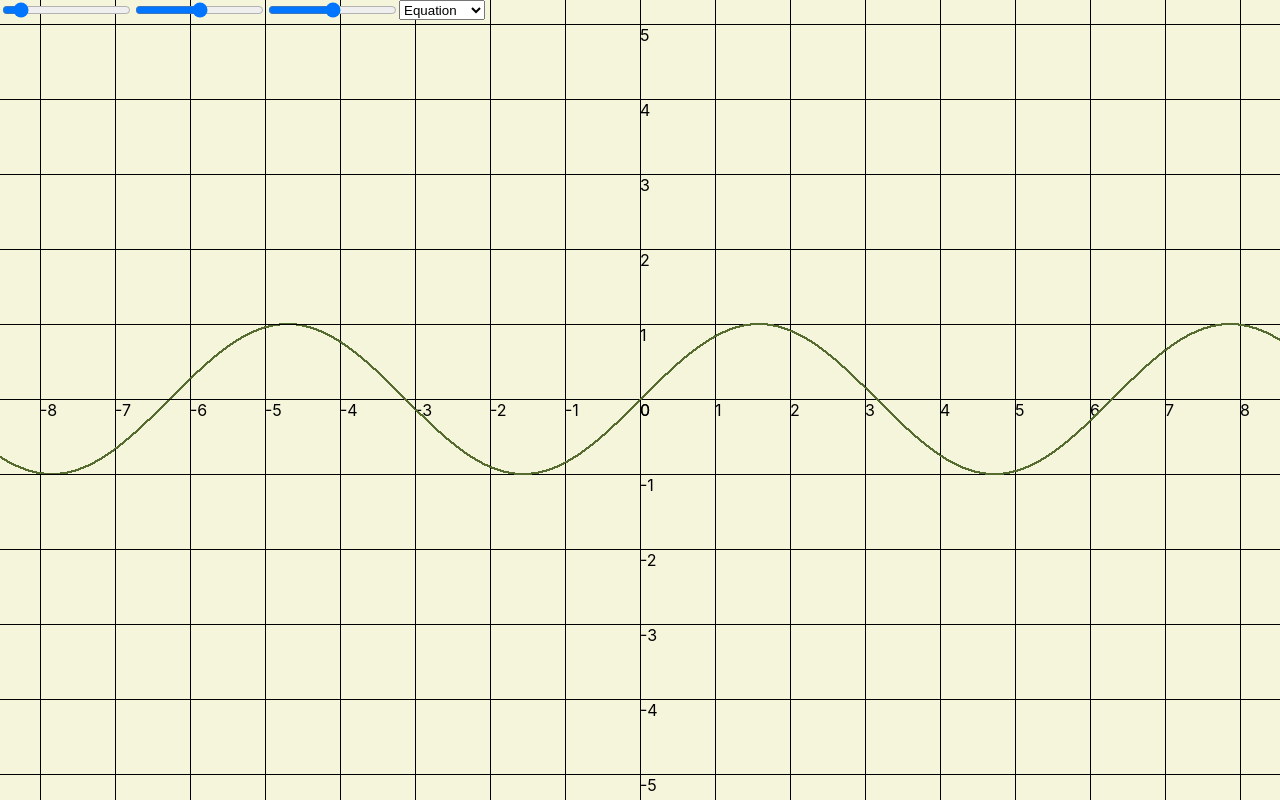
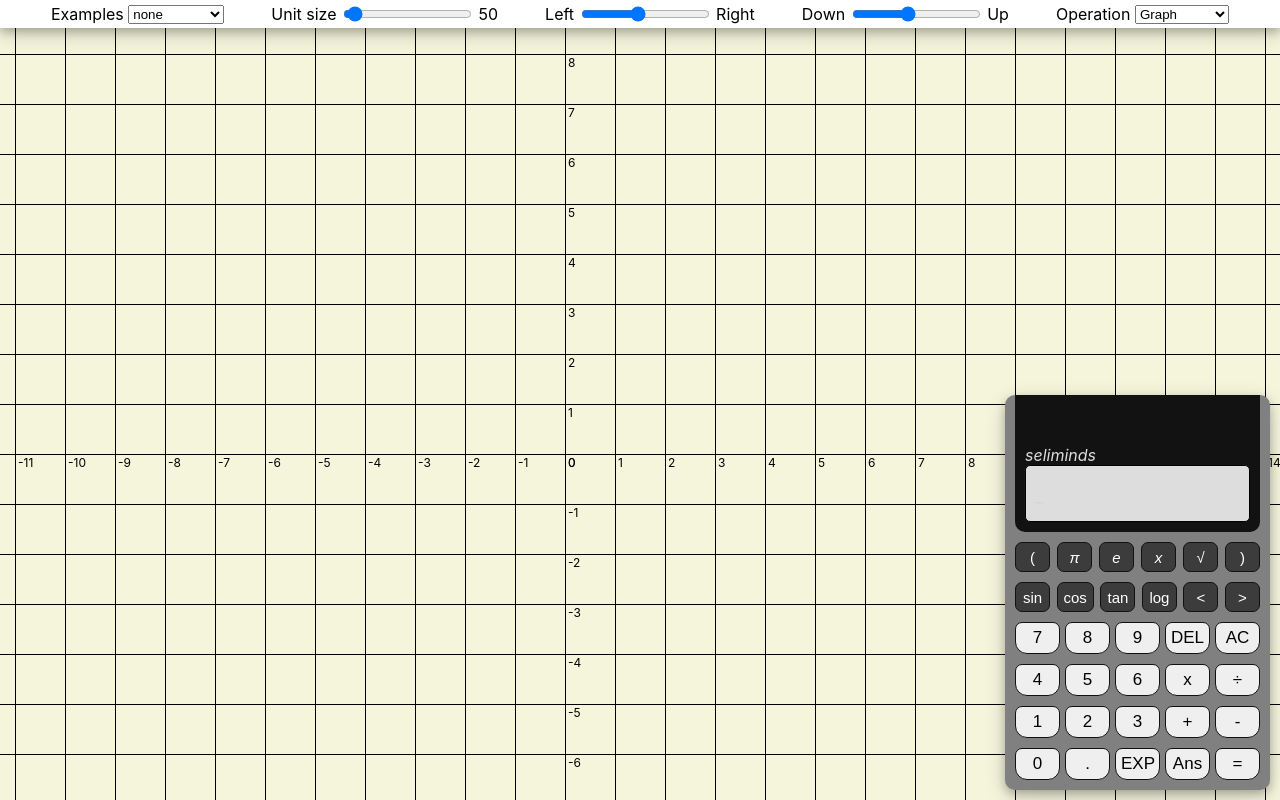
Before and after one commit to roybselim/lite-graf-v2, a React (Create React App) app: page / in a window 1280 px wide. Built offline with nearby package versions, Linux system fonts and the light colour scheme.

Commit message:
added the calculator component

```diff
--- a/src/App.css
+++ b/src/App.css
@@ -22,15 +22,96 @@
 	width: 2px;
 	height: 2px;
 	background-color: darkolivegreen;
+	box-shadow: 0 3px 5px 0 rgba(0, 0, 0, 0.2), 0 6px 20px 0 rgba(0, 0, 0, 0.19);
 }
 .coordinate {
 	position: absolute;
 	color: black;
+	font-size: 12px;
 }
 .Controls {
 	display: flex;
-	flex-direction: row;
 	position: absolute;
 	top: 0px;
 	left: 0px;
+	width: 100%;
 }
+.controlsContainer {
+	display: flex;
+	flex-direction: row;
+	width: 100%;
+	padding: 4px;
+	background-color: white;
+	justify-content: space-evenly;
+	box-shadow: 0 4px 8px 0 rgba(0, 0, 0, 0.2), 0 6px 20px 0 rgba(0, 0, 0, 0.19);
+	flex-wrap: wrap;
+}
+.keypad {
+	display: flex;
+	flex-direction: column;
+	gap: 10px;
+}
+.calculator {
+	position: absolute;
+	bottom: 0px;
+	right: 0px;
+	background-color: gray;
+	margin: 10px;
+	margin-top: 40px;
+	border-radius: 10px;
+	padding: 10px;
+	padding-top: 0px;
+	box-shadow: 0 4px 8px 0 rgba(0, 0, 0, 0.2), 0 6px 20px 0 rgba(0, 0, 0, 0.19);
+}
+.displayContainer {
+	border: 1px solid black;
+	border-radius: 5px;
+	padding: 5px 10px;
+	padding-top: 0px;
+	min-height: 50px;
+	background-color: #dddddd;
+}
+.blink {
+	animation: blinker 1s linear infinite;
+}
+@keyframes blinker {
+	50% {
+		opacity: 0;
+	}
+}
+.bigButton {
+	padding: 10px 5px;
+	border-radius: 5px;
+	font-size: 20px;
+	min-width: 40px;
+}
+.smallButton {
+	border: 1px solid #111111;
+	border-radius: 7px;
+	font-size: 15px;
+	min-width: 35px;
+	height: 30px;
+	color: white;
+	background-color: #3c3c3c;
+}
+.button {
+	border: 1px solid #111111;
+	padding: 5px 5px;
+	border-radius: 7px;
+	font-size: 17px;
+	width: 45px;
+	justify-content: center;
+	border-bottom-left-radius: 12px;
+	border-bottom-right-radius: 12px;
+}
+.row {
+	display: flex;
+	flex-direction: row;
+	justify-content: space-between;
+	gap: 5px;
+}
+.controlContainer {
+	display: flex;
+	justify-content: center;
+	align-items: center;
+}
--- a/src/App.tsx
+++ b/src/App.tsx
@@ -1,14 +1,16 @@
-import { useEffect, useState } from 'react';
+import { useState } from 'react';
 import './App.css';
 import { HORIZONTAL_SHIFT, UNIT_SIZE, VERTICAL_SHIFT } from './constants';
 import Graph from './Graph';
 import Controls from './Controls';
+import Calculator from './Calculator';
 
 function App() {
 	const [unitSize, setUnitSize] = useState(UNIT_SIZE);
 	const [horizontalShift, setHorizontalShift] = useState(HORIZONTAL_SHIFT);
 	const [verticalShift, setVerticalShift] = useState(VERTICAL_SHIFT);
 	const [graphType, setGraphType] = useState('Equation');
+	const [equation, setEquation] = useState<string[]>([]);
 
 	return (
 		<div>
@@ -17,6 +19,7 @@ function App() {
 				horizontalShift={horizontalShift}
 				verticalShift={verticalShift}
 				graphType={graphType}
+				equation={equation.join('')}
 			/>
 			<Controls
 				unitSize={unitSize}
@@ -26,7 +29,10 @@ function App() {
 				horizontalShift={horizontalShift}
 				setHorizontalShift={setHorizontalShift}
 				setGraphType={setGraphType}
+				setEquation={setEquation}
+				graphType={graphType}
 			/>
+			<Calculator equation={equation} setEquation={setEquation} />
 		</div>
 	);
 }
--- /dev/null
+++ b/src/Calculator.tsx
@@ -0,0 +1,239 @@
+import { useState } from 'react';
+import './App.css';
+import { getEquation, sanitize } from './helpers';
+
+interface ICalculatorProps {
+	equation: string[];
+	setEquation: (val: string[]) => void;
+}
+
+const Calculator = (_props: ICalculatorProps) => {
+	const { equation, setEquation } = _props;
+
+	const [ans, setAns] = useState(0);
+	const [caret, setCaret] = useState(0);
+	const [prevEq, setPrevEq] = useState('');
+	const [inverse, setInverse] = useState(false);
+	const [answerMode, setAnswerMode] = useState(false);
+	// const [equation, setEquation] = useState<string[]>([]);
+
+	const concat = (val: string): void => {
+		setCaret(caret + 1);
+		setAnswerMode(false);
+		setPrevEq('');
+		if (caret < equation.length) {
+			const newEq = [...equation];
+			newEq.splice(caret, 0, val);
+			setEquation(newEq);
+		} else {
+			setEquation([...equation, val]);
+		}
+	};
+
+	const equals = () => {
+		setAnswerMode(true);
+		setPrevEq(getEquation(equation));
+		try {
+			const ans = eval(equation.join('')).toString().split('');
+			setEquation(ans);
+			setCaret(0);
+			setAns(ans.join(''));
+		} catch (_e) {
+			setEquation('Syntax Error'.split(''));
+		}
+	};
+
+	const del = () => {
+		const newEq = [...equation];
+		newEq.splice(caret - 1, 1);
+		setCaret(caret - 1);
+		setEquation(newEq);
+	};
+
+	return (
+		<div className="calculator">
+			<div className="keypad">
+				<div
+					style={{
+						padding: '10px',
+						backgroundColor: '#121212',
+						paddingTop: '50px',
+						borderBottomLeftRadius: '10px',
+						borderBottomRightRadius: '10px',
+					}}
+				>
+					<span style={{ color: '#dddddd' }}>
+						<i>seliminds</i>
+					</span>
+					<div className="displayContainer">
+						<div>
+							<span style={{ fontSize: '10px' }}>&nbsp;{prevEq}</span>
+						</div>
+						<div
+							style={{
+								textAlign: answerMode ? 'right' : 'left',
+								width: '100%',
+							}}
+						>
+							{equation.map((eq, ndx) => (
+								<span
+									className={caret === ndx && !answerMode ? 'blink' : ''}
+									style={{ fontSize: '25px' }}
+								>
+									{sanitize(eq)}
+								</span>
+							))}
+							{!answerMode && caret === equation.length && (
+								<span className="blink">_</span>
+							)}
+						</div>
+					</div>
+				</div>
+				<div className="row">
+					<button
+						className="smallButton"
+						onClick={() => {
+							concat('(');
+						}}
+					>{`(`}</button>
+					<button className="smallButton" onClick={() => concat('Math.PI')}>
+						<i>&pi;</i>
+					</button>
+					<button className="smallButton" onClick={() => concat('Math.E')}>
+						<i>e</i>
+					</button>
+					<button className="smallButton" onClick={() => concat('x')}>
+						<i>x</i>
+					</button>
+					<button className="smallButton" onClick={() => concat('Math.sqrt(')}>
+						√
+					</button>
+					<button
+						className="smallButton"
+						onClick={() => {
+							concat(')');
+						}}
+					>{`)`}</button>
+				</div>
+				<div className="row">
+					{['sin', 'cos', 'tan'].map((i) => (
+						<button
+							className="smallButton"
+							key={`${i}`}
+							onClick={() => {
+								concat(inverse ? `1/(Math.${i}(` : `Math.${i}(`);
+							}}
+							value={inverse ? `1/${i}` : i}
+						>
+							{i}
+						</button>
+					))}
+					<button className="smallButton" onClick={() => concat('Math.log(')}>
+						log
+					</button>
+					<button
+						className="smallButton"
+						onClick={() => {
+							setCaret(caret === 0 ? 0 : caret - 1);
+						}}
+					>{`<`}</button>
+					<button
+						className="smallButton"
+						onClick={() => {
+							setCaret(caret < equation.length ? caret + 1 : equation.length);
+						}}
+					>{`>`}</button>
+				</div>
+				<div className="row">
+					{['7', '8', '9'].map((i) => (
+						<button
+							className="button"
+							key={i}
+							onClick={() => {
+								concat(i);
+							}}
+						>
+							{i}
+						</button>
+					))}
+					<button className="button bigButton" onClick={del}>
+						DEL
+					</button>
+					<button
+						className="button bigButton"
+						onClick={() => {
+							setEquation([]);
+							setCaret(0);
+							setPrevEq('');
+						}}
+					>
+						AC
+					</button>
+				</div>
+				<div className="row">
+					{['4', '5', '6'].map((i) => (
+						<button
+							className="button"
+							key={i}
+							onClick={() => {
+								concat(i);
+							}}
+						>
+							{i}
+						</button>
+					))}
+					<button className="button" onClick={() => concat('*')}>
+						x
+					</button>
+					<button className="button" onClick={() => concat('/')}>
+						÷
+					</button>
+				</div>
+				<div className="row">
+					{['1', '2', '3', '+', '-'].map((i) => (
+						<button
+							className="button"
+							key={i}
+							onClick={() => {
+								concat(i);
+							}}
+						>
+							{i}
+						</button>
+					))}
+				</div>
+				<div className="row">
+					{['0', '.'].map((i) => (
+						<button
+							className="button"
+							key={i}
+							onClick={() => {
+								concat(i);
+							}}
+						>
+							{i}
+						</button>
+					))}
+					<button className="button bigButton" onClick={() => concat('**')}>
+						EXP
+					</button>
+					<button
+						className="button bigButton"
+						onClick={() => {
+							del();
+							concat(ans.toString());
+						}}
+						value="Ans"
+					>
+						Ans
+					</button>
+					<button className="button" onClick={equals}>
+						=
+					</button>
+				</div>
+			</div>
+		</div>
+	);
+};
+
+export default Calculator;
--- a/src/Controls.tsx
+++ b/src/Controls.tsx
@@ -8,6 +8,8 @@ interface IControlProps {
 	verticalShift: number;
 	setVerticalShift: (val: number) => void;
 	setGraphType: (val: string) => void;
+	setEquation: (val: string[]) => void;
+	graphType: string;
 }
 
 const Controls = (_props: IControlProps) => {
@@ -19,6 +21,8 @@ const Controls = (_props: IControlProps) => {
 		verticalShift,
 		setVerticalShift,
 		setGraphType,
+		graphType,
+		setEquation,
 	} = _props;
 	const { width, height } = useWindowDimensions();
 	const maxDim = Math.max(width, height);
@@ -26,15 +30,67 @@ const Controls = (_props: IControlProps) => {
 
 	return (
 		<div className="Controls">
+			<div className="controlsContainer">
+				<div className="controlContainer">
+					<span>Examples&nbsp;</span>
+					<select
+						onChange={(event) => {
+							switch (event.currentTarget.value) {
+								case 'none':
+									setEquation([]);
+									break;
+								case 'line':
+									setEquation(['x']);
+									break;
+								case 'quadratic':
+									setEquation(['(', 'x', ')', '**', '2']);
+									break;
+								case 'cubic':
+									setEquation(['(', 'x', ')', '**', '3']);
+									break;
+								case 'exponential':
+									setEquation(['Math.E', '**', 'x']);
+									break;
+								case 'logarithmic':
+									setEquation(['Math.log(', 'x', ')']);
+									break;
+								case 'sine wave':
+									setEquation(['Math.sin(', 'x', ')']);
+									break;
+								case 'cosine wave':
+									setEquation(['Math.cos(', 'x', ')']);
+									break;
+								default:
+									break;
+							}
+							setGraphType('Equation');
+						}}
+					>
+						<option>none</option>
+						<option>line</option>
+						<option>quadratic</option>
+						<option>cubic</option>
+						<option>exponential</option>
+						<option>logarithmic</option>
+						<option>sine wave</option>
+						<option>cosine wave</option>
+					</select>
+				</div>
+				<div className="controlContainer">
+					<span>Unit size&nbsp;</span>
 					<input
 						type="range"
-				min={0}
+						min={25}
 						max={minDim}
 						value={unitSize}
 						onChange={(event) => {
 							setUnitSize(parseInt(event.currentTarget.value));
 						}}
 					/>
+					<span>&nbsp;{`${unitSize}`}</span>
+				</div>
+				<div className="controlContainer">
+					<span>Left&nbsp;</span>
 					<input
 						type="range"
 						min={-maxDim}
@@ -44,6 +100,10 @@ const Controls = (_props: IControlProps) => {
 							setHorizontalShift(parseInt(event.currentTarget.value));
 						}}
 					/>
+					<span>&nbsp;Right</span>
+				</div>
+				<div className="controlContainer">
+					<span>Down&nbsp;</span>
 					<input
 						type="range"
 						min={-minDim}
@@ -53,15 +113,22 @@ const Controls = (_props: IControlProps) => {
 							setVerticalShift(parseInt(event.currentTarget.value));
 						}}
 					/>
+					<span>&nbsp;Up</span>
+				</div>
+				<div className="controlContainer">
+					<span>Operation&nbsp;</span>
 					<select
 						onChange={(event) => {
 							setGraphType(event.currentTarget.value);
 						}}
+						value={graphType}
 					>
-				<option>Equation</option>
-				<option>Differential</option>
-				<option>Integral</option>
+						<option value="Equation">Graph</option>
+						<option>Differentiate</option>
+						<option>Integrate</option>
 					</select>
+				</div>
+			</div>
 		</div>
 	);
 };
--- a/src/Graph.tsx
+++ b/src/Graph.tsx
@@ -6,30 +6,43 @@ interface IGraphProps {
 	horizontalShift: number;
 	verticalShift: number;
 	graphType: string;
+	equation: any;
 }
 
 function Graph(_props: IGraphProps) {
-	const { unitSize, horizontalShift, verticalShift, graphType } = _props;
+	const {
+		unitSize,
+		horizontalShift,
+		verticalShift,
+		graphType,
+		equation = 'Equation',
+	} = _props;
 
 	const { width, height } = useWindowDimensions();
 	const verticalCenter = (width + horizontalShift) / 2;
 	const horizontalCenter = (height - verticalShift) / 2;
 	let integrand = 0;
 
-	const getValueAtPoint = (eq: string, point: number): number => {
-		const exactPoint = eval(eq.replace(/x/g, (point / unitSize).toString()));
+	const getValueAtPoint = (point: number): number => {
+		try {
+			const exactPoint = eval(
+				equation.replace(/x/g, (point / unitSize).toString())
+			);
 			switch (graphType) {
 				case 'Equation':
 					return exactPoint;
-			case 'Differential':
+				case 'Differentiate':
 					const pointPlusOne = eval(
-					eq.replace(/x/g, ((point + 1) / unitSize).toString())
+						equation.replace(/x/g, ((point + 1) / unitSize).toString())
 					);
 					return (pointPlusOne - exactPoint) / ((point + 1 - point) / unitSize);
-			case 'Integral':
+				case 'Integrate':
 					integrand += exactPoint;
 					return integrand / unitSize;
 				default:
+					return 0;
+			}
+		} catch (_e) {
 			return 0;
 		}
 	};
@@ -55,7 +68,7 @@ function Graph(_props: IGraphProps) {
 						key={`${Math.random() * Date.now()}`}
 						className="coordinate"
 						style={{
-							left: `${i}px`,
+							left: `${i + 3}px`,
 							top: `${horizontalCenter}px`,
 						}}
 					>
@@ -78,7 +91,7 @@ function Graph(_props: IGraphProps) {
 						key={`${Math.random() * Date.now()}`}
 						className="coordinate"
 						style={{
-							left: `${verticalCenter}px`,
+							left: `${verticalCenter + 3}px`,
 							top: `${i}px`,
 						}}
 					>
@@ -87,7 +100,7 @@ function Graph(_props: IGraphProps) {
 				);
 			}
 			const pointAtValue =
-				getValueAtPoint('Math.sin(x)', i - verticalCenter) * unitSize +
+				getValueAtPoint(i - verticalCenter) * unitSize +
 				(horizontalCenter + verticalShift);
 			if (pointAtValue >= 0) {
 				contents.push(
@@ -97,6 +110,11 @@ function Graph(_props: IGraphProps) {
 						style={{
 							left: `${i}px`,
 							bottom: `${pointAtValue}px`,
+							backgroundColor: {
+								Equation: 'green',
+								Differentiate: 'blue',
+								Integrate: 'red',
+							}[graphType],
 						}}
 					/>
 				);
--- a/src/constants.ts
+++ b/src/constants.ts
@@ -1,3 +1,3 @@
-export const UNIT_SIZE = 75;
-export const HORIZONTAL_SHIFT = 0;
-export const VERTICAL_SHIFT = 0;
+export const UNIT_SIZE = 50;
+export const HORIZONTAL_SHIFT = -150;
+export const VERTICAL_SHIFT = -110;
--- /dev/null
+++ b/src/helpers.ts
@@ -0,0 +1,12 @@
+export const sanitize = (val: string) => {
+	return val
+		.replace(/Math.E/g, 'e')
+		.replace(/Math./g, '')
+		.replace(/\*\*/g, '^')
+		.replace(/PI/g, 'π')
+		.replace(/sqrt/g, '√');
+};
+
+export const getEquation = (equation: string[]) => {
+	return sanitize(equation.join(''));
+};
```
Lines whose indentation alone changed are shown as unchanged.
